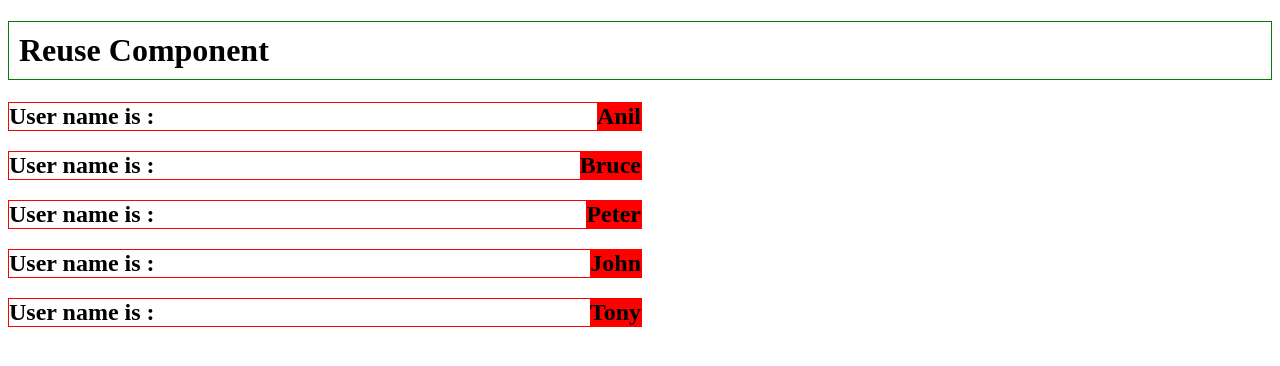
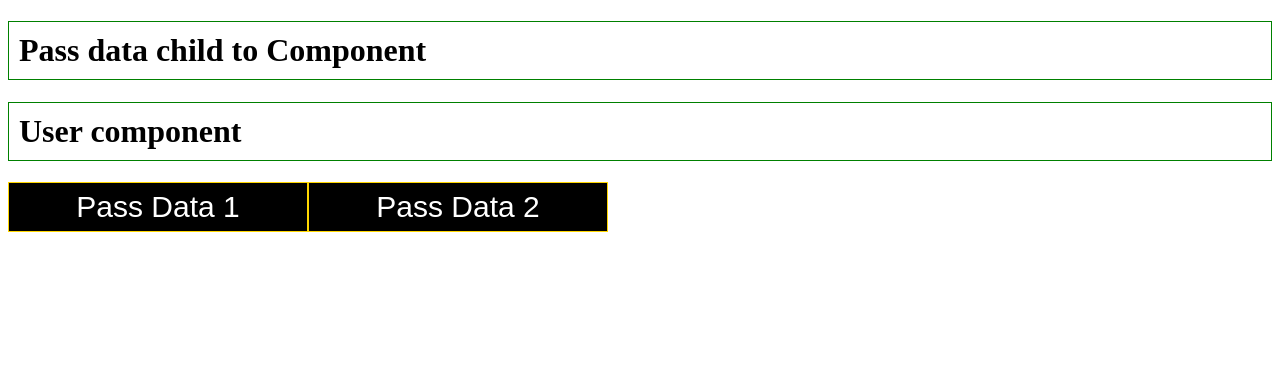
Before and after one commit to Zanna-dev/angular-v19-tutorial, an Angular app: page /user/1/Anil in a window 1280 px wide. Shown: the top 366 px of the page. Built offline with nearby package versions, Linux system fonts and the light colour scheme.

Commit message:
Pass Data Child to Parent Component

```diff
--- a/src/app/app.component.html
+++ b/src/app/app.component.html
@@ -1,9 +1,7 @@
-<h1>Reuse Component</h1>
+<h1>Pass data child to Component</h1>
+<app-user (getUsers)="handleUsers($event)"></app-user>
 @for(user of users; track user){
-    <div>
-        <app-user [user]="user"></app-user>
-    </div>
-
+    <h1>{{user}}</h1>
 }
 
 
@@ -60,6 +58,13 @@
     <option value="sam">Sam</option>
     <option value="tony">Tony</option>
 </select> -->
+
+<!-- @for(user of users; track user){
+    <div>
+        <app-user [user]="user"></app-user>
+    </div>
+
+} -->
 
 
 
--- a/src/app/app.component.ts
+++ b/src/app/app.component.ts
@@ -19,7 +19,13 @@ import { HeaderComponent } from './header/header.component';
 
 
 export class AppComponent {
-users=['Anil','Bruce','Peter','John','Tony']
+  users:string[]| undefined;
+// users=['Anil','Bruce','Peter','John','Tony']
+
+handleUsers(users:string[]){
+  console.log(users);
+  this.users=users
+}
 
 
 
--- a/src/app/user/user.component.html
+++ b/src/app/user/user.component.html
@@ -1,5 +1,49 @@
+
+ <h1>User component</h1>
+ <button (click)="getUsers.emit(users)">Pass Data 1</button>
+  <button (click)="passData()">Pass Data 2</button>
+
+
+
+
+
+
+
+
+
+
+
+
+
+
+
+
+
+
+
+
+
+
+
+
+
+
+
+
+
+
+
+
+
+
+
+
+
+
+
+
 <!-- <h2>User name is {{user}}</h2>
 <h1>{{city}}</h1> -->
 
 <!-- <h1>User id is {{id}}</h1> -->
- <h2>User name is : <span>{{user}}</span></h2>
+ <!-- <h2>User name is : <span>{{user}}</span></h2> -->
--- a/src/app/user/user.component.ts
+++ b/src/app/user/user.component.ts
@@ -1,4 +1,4 @@
-import { Component, Input } from '@angular/core';
+import { Component, EventEmitter, Input, Output } from '@angular/core';
 import { ActivatedRoute } from '@angular/router';
 
 @Component({
@@ -10,8 +10,11 @@ import { ActivatedRoute } from '@angular/router';
 
 })
 export class UserComponent {
-@Input() user:string=''
-// @Input() city:string=''
+  @Output() getUsers= new EventEmitter();
+ users=['Anil','Bruce','Peter','John','Tony']
+ passData(){
+  this.getUsers.emit(this.users)
+ }
 }
 
 
```
